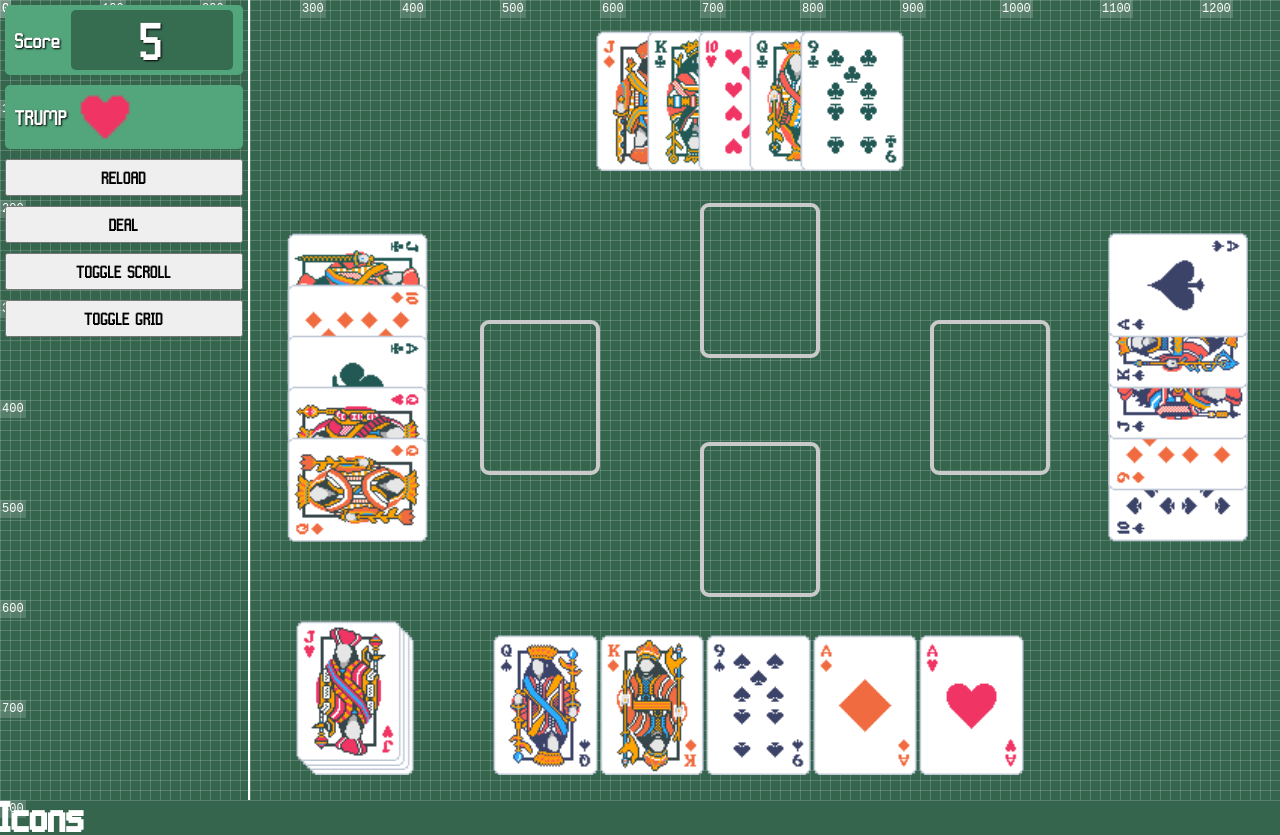
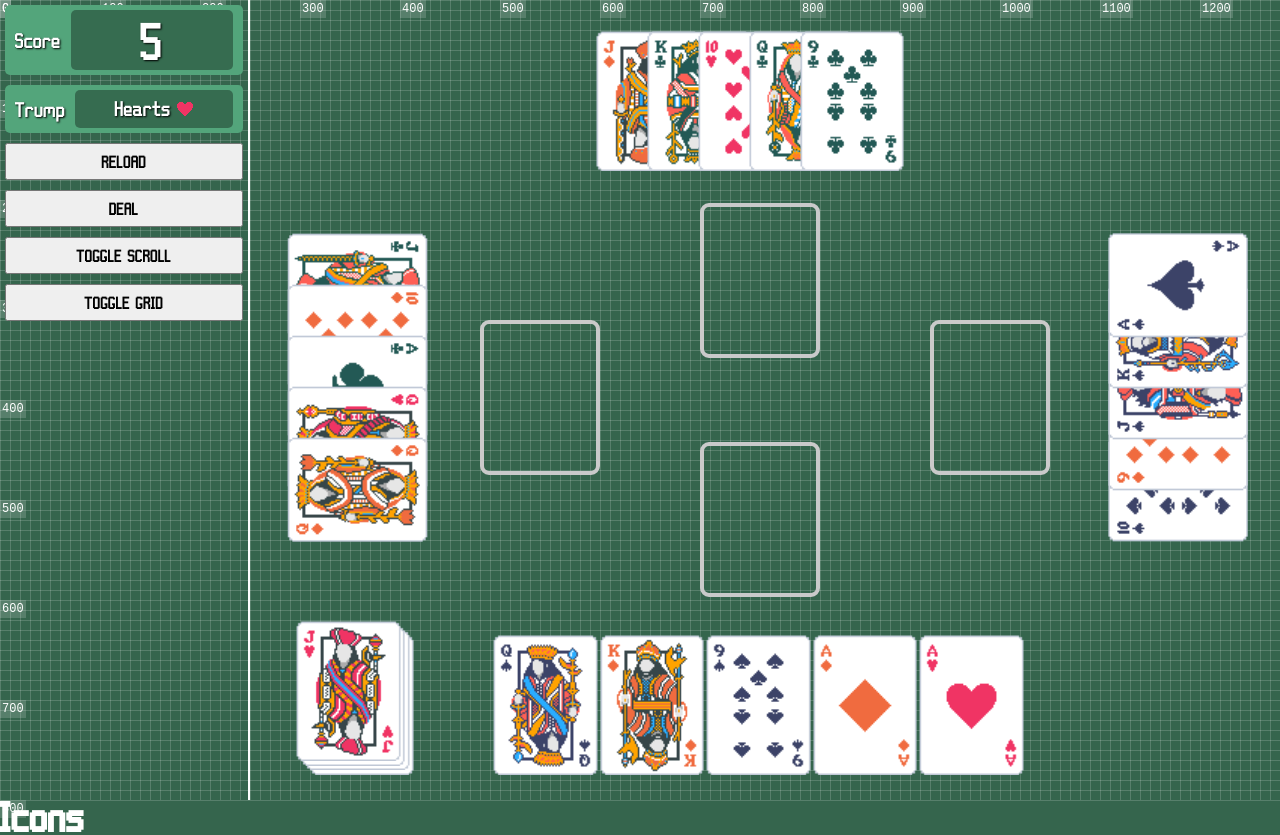
Before and after one commit to RichMcL/richmcl.github.io, an Electron app: page games/euchre/index.html in a window 1280 px wide. Shown: the top 835 px of the page. Drawn offline with Linux system fonts and the light colour scheme.

Commit message:
trump box styles

```diff
--- a/games/euchre/euchre.ts
+++ b/games/euchre/euchre.ts
@@ -194,7 +194,8 @@ class Game {
             kittyDeckNode.innerHTML += cardHtml;
         });
 
-        document.querySelectorAll('#trump-box')[0].className = `icon-${this.trump.toLowerCase()}`;
+        document.querySelectorAll('#trump-icon')[0].className = `icon-${this.trump.toLowerCase()}`;
+        document.querySelectorAll('.trump-value')[0].innerHTML = this.trump;
     }
 
     public buildAndShuffleDeck(): Card[] {
--- a/games/euchre/index.html
+++ b/games/euchre/index.html
@@ -17,8 +17,11 @@
                     <span class="score-box-value">5</span>
                 </div>
                 <div class="score-box">
-                    <span>TRUMP</span>
-                    <div id="trump-box" style="zoom: 3"></div>
+                    <span>Trump</span>
+                    <span class="trump-box-value">
+                        <div class="trump-value"></div>
+                        <div id="trump-icon"></div>
+                    </span>
                 </div>
 
                 <button class="reload-button balatro-font">RELOAD</button>
--- a/games/euchre/scripts/euchre.js
+++ b/games/euchre/scripts/euchre.js
@@ -115,7 +115,8 @@ var Game = /** @class */ (function () {
             var cardHtml = "\n                <div class=\"card-wrapper\">\n                    <div class=\"card-face ".concat(cardValueToKey(card.value), "-").concat(card.suit.toLowerCase(), "\"></div>\n                </div>\n            ");
             kittyDeckNode.innerHTML += cardHtml;
         });
-        document.querySelectorAll('#trump-box')[0].className = "icon-".concat(this.trump.toLowerCase());
+        document.querySelectorAll('#trump-icon')[0].className = "icon-".concat(this.trump.toLowerCase());
+        document.querySelectorAll('.trump-value')[0].innerHTML = this.trump;
     };
     Game.prototype.buildAndShuffleDeck = function () {
         var deck = [];
--- a/games/euchre/styles.css
+++ b/games/euchre/styles.css
@@ -131,6 +131,19 @@ h1 {
     background: rgb(0 0 0 / 35%);
     padding: 10px;
     border-radius: 5px;
+}
+
+.trump-box-value {
+    flex: 1;
+    background: rgb(0 0 0 / 35%);
+    padding: 10px;
+    border-radius: 5px;
+    display: flex;
+    justify-content: center;
+}
+
+.trump-box-value .trump-value {
+    margin-right: 5px;
 }
 
 .player-deck {
```
